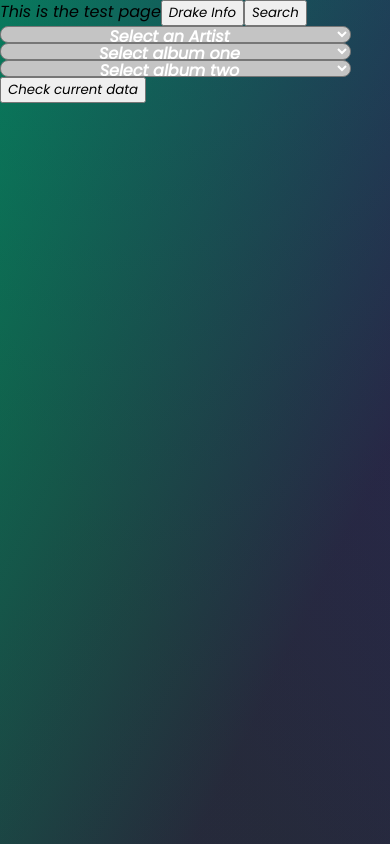
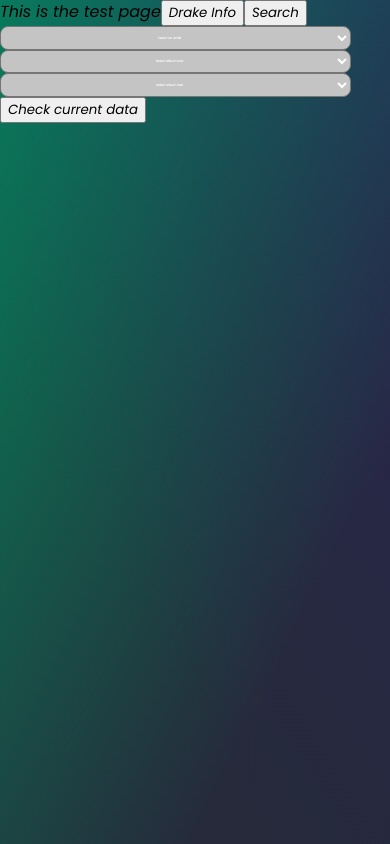
Before and after one commit to Chwunny/pokefy, a React (Create React App) app: page /#/test in a window 390 px wide. Built offline with nearby package versions, Linux system fonts and the light colour scheme; what redux-promise-middleware would draw is missing.

Commit message:
CSS changes to make the site mre responsive

```diff
--- a/src/styles/NewArtist.css
+++ b/src/styles/NewArtist.css
@@ -56,18 +56,18 @@ height: 80%;
     align-items: center;
 }
 
-#type {
+/* #type {
     height: auto;
     font-size: auto;
-}
+} */
 
 
 .guiInput{
     min-width: 90%;
     width: 90%;
     background-color: #C4C4C4;
-    height: 2vh;
-    font-size: max(100%);
+    height: 2.8vh;
+    font-size: .8vw;
     font-weight: bold;
     color: #FFF;
     border-radius: 8px;
@@ -79,6 +79,8 @@ height: 80%;
     justify-content: center;
     align-items: center;
 }
+
+
 
 .guiInput::placeholder{
     color: white;
--- a/src/styles/Profile.css
+++ b/src/styles/Profile.css
@@ -47,7 +47,8 @@
 }
 
 .profileBtn {
-    height: 20%;
+    height: auto;
+    max-height: 25%;
     width: auto;
     /* border: none; */
     /* border: solid black 1px; */
--- a/src/styles/Register.css
+++ b/src/styles/Register.css
@@ -21,7 +21,7 @@
     margin-top: 8%;
     background-color: #C4C4C4;
     height: 2.8vh;
-    font-size: 2vw;
+    font-size: max(1.5vw);
     color: #8e8e8e;
     border-radius: 10px;
     font-family: 'Poppins', sans-serif;
```
